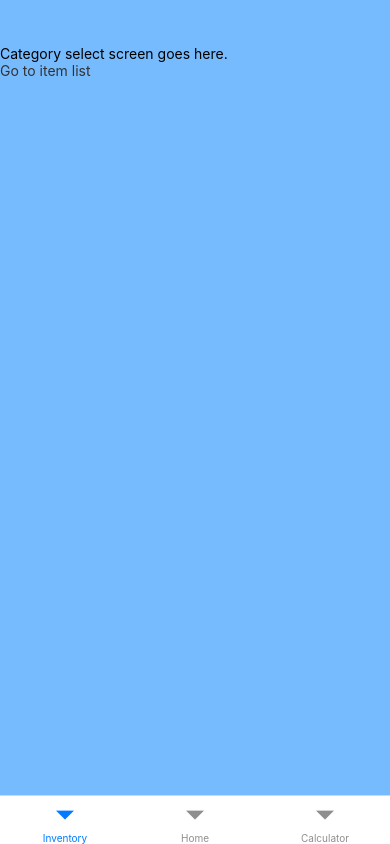
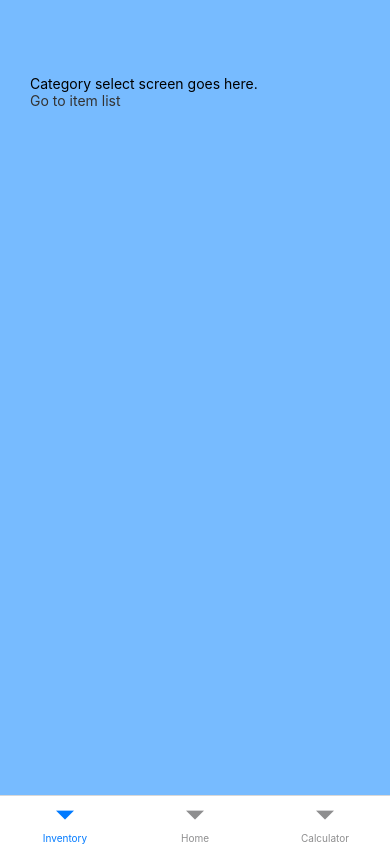
Before and after one commit to kjubar-fs/stardew-calculator-react-native, a React Native app: screen /InventoryScreen in a window 390 px wide. Built offline with nearby package versions, Linux system fonts and the light colour scheme.

Commit message:
Add global container styles

```diff
--- a/src/screens/CalculatorScreen/index.js
+++ b/src/screens/CalculatorScreen/index.js
@@ -1,14 +1,16 @@
 /*
  *  Author: Kaleb Jubar
  *  Created: 5 Aug 2024, 7:08:13 PM
- *  Last update: 5 Aug 2024, 7:20:43 PM
+ *  Last update: 5 Aug 2024, 8:34:07 PM
  *  Copyright (c) 2024 Kaleb Jubar
  */
 import { View, Text } from "react-native";
 
+import globalStyles from "../../styles/structure";
+
 export default function CalculatorScreen() {
     return (
-        <View>
+        <View style={globalStyles.navContainer}>
             <Text>Calculator screen goes here.</Text>
         </View>
     );
--- a/src/screens/CategoryScreen/index.js
+++ b/src/screens/CategoryScreen/index.js
@@ -1,14 +1,16 @@
 /*
  *  Author: Kaleb Jubar
  *  Created: 5 Aug 2024, 7:42:58 PM
- *  Last update: 5 Aug 2024, 8:17:21 PM
+ *  Last update: 5 Aug 2024, 8:34:42 PM
  *  Copyright (c) 2024 Kaleb Jubar
  */
 import { View, Text, TouchableHighlight } from "react-native";
 
+import globalStyles from "../../styles/structure";
+
 export default function CategoryScreen({ navigation }) {
     return (
-        <View>
+        <View style={globalStyles.navContainer}>
             <Text>Category select screen goes here.</Text>
             <TouchableHighlight
                 onPress={() => navigation.navigate("ItemList", { category: "Crops", })}
--- a/src/screens/HomeScreen/index.js
+++ b/src/screens/HomeScreen/index.js
@@ -1,14 +1,16 @@
 /*
  *  Author: Kaleb Jubar
  *  Created: 5 Aug 2024, 7:08:18 PM
- *  Last update: 5 Aug 2024, 7:20:48 PM
+ *  Last update: 5 Aug 2024, 8:34:57 PM
  *  Copyright (c) 2024 Kaleb Jubar
  */
 import { View, Text } from "react-native";
 
+import globalStyles from "../../styles/structure";
+
 export default function HomeScreen() {
     return (
-        <View>
+        <View style={globalStyles.navContainer}>
             <Text>Hello, Stardew!</Text>
         </View>
     );
--- a/src/screens/ItemDetailScreen/index.js
+++ b/src/screens/ItemDetailScreen/index.js
@@ -1,14 +1,16 @@
 /*
  *  Author: Kaleb Jubar
  *  Created: 5 Aug 2024, 7:43:32 PM
- *  Last update:
+ *  Last update: 5 Aug 2024, 8:38:28 PM
  *  Copyright (c) 2024 Kaleb Jubar
  */
 import { View, Text } from "react-native";
 
+import globalStyles from "../../styles/structure";
+
 export default function ItemDetailScreen() {
     return (
-        <View>
+        <View style={globalStyles.container}>
             <Text>Item detail screen goes here.</Text>
         </View>
     );
--- a/src/screens/ItemListScreen/index.js
+++ b/src/screens/ItemListScreen/index.js
@@ -1,14 +1,16 @@
 /*
  *  Author: Kaleb Jubar
  *  Created: 5 Aug 2024, 7:43:21 PM
- *  Last update: 5 Aug 2024, 8:19:05 PM
+ *  Last update: 5 Aug 2024, 8:38:24 PM
  *  Copyright (c) 2024 Kaleb Jubar
  */
 import { View, Text, TouchableHighlight } from "react-native";
 
+import globalStyles from "../../styles/structure";
+
 export default function ItemListScreen({ navigation }) {
     return (
-        <View>
+        <View style={globalStyles.container}>
             <Text>Item list screen goes here.</Text>
             <TouchableHighlight
                 onPress={() => navigation.navigate("ItemDetail", { itemName: "Parsnip", })}
--- a/src/styles/structure.js
+++ b/src/styles/structure.js
@@ -1,10 +1,14 @@
 /*
  *  Author: Kaleb Jubar
  *  Created: 5 Aug 2024, 6:52:06 PM
- *  Last update: 5 Aug 2024, 7:02:17 PM
+ *  Last update: 5 Aug 2024, 8:33:32 PM
  *  Copyright (c) 2024 Kaleb Jubar
  */
-import { StyleSheet, Platform } from "react-native"
+import { StyleSheet, Platform } from "react-native";
+
+// global style variables
+export const SCREEN_PADDING = 30;
+export const ITEM_PADDING = 20;
 
 export default StyleSheet.create({
     container: {
@@ -14,4 +18,8 @@ export default StyleSheet.create({
         flex: 1,
         alignItems: "stretch",
     },
+
+    navContainer: {
+        padding: SCREEN_PADDING,
+    },
 });
```
